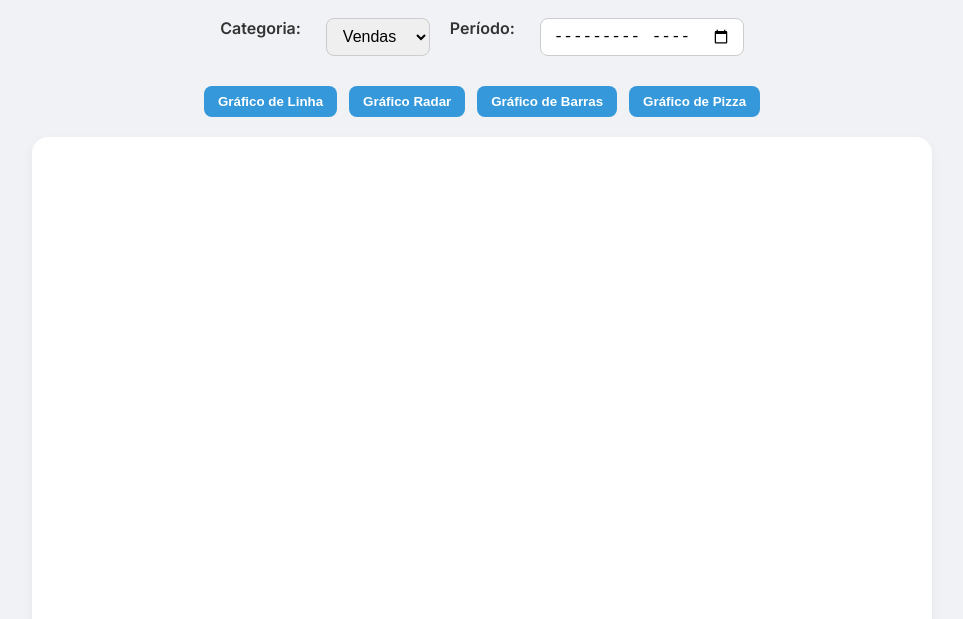
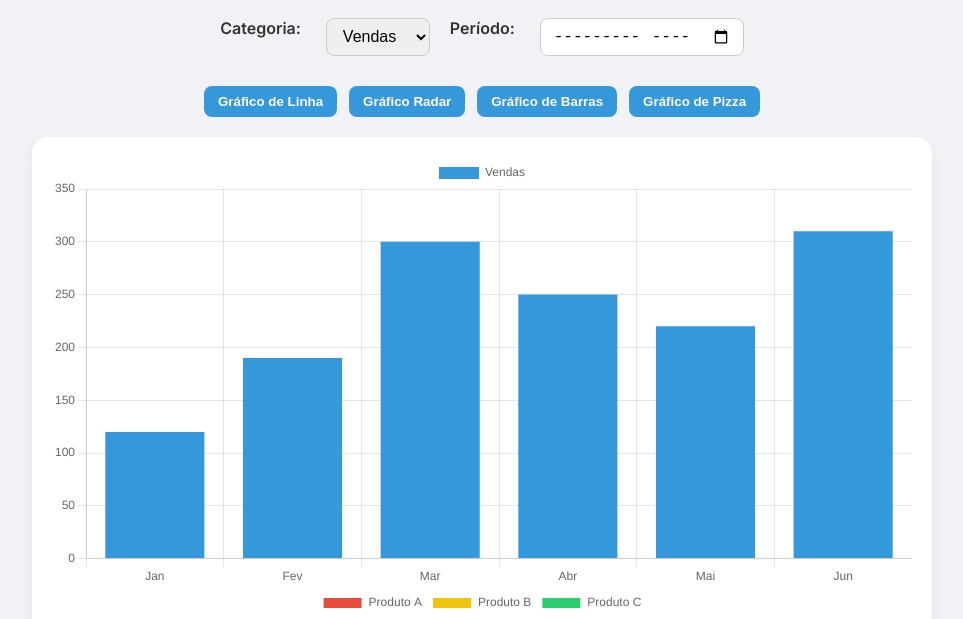
Before and after one commit to marllin23/dashboard-interativo, a website: page index.html in a window 1280 px wide. Shown: the part 138-757 px from the top of the page, without its empty margins (158-1121 px from the left). Drawn offline with nearby package versions, Linux system fonts and the light colour scheme.

Commit message:
Update index.html

```diff
--- a/index.html
+++ b/index.html
@@ -46,6 +46,6 @@
   </main>
 
   <!-- Script principal -->
-  <script src="script.js"></script>
+  <script src="app.js"></script>
 </body>
 </html>
```
